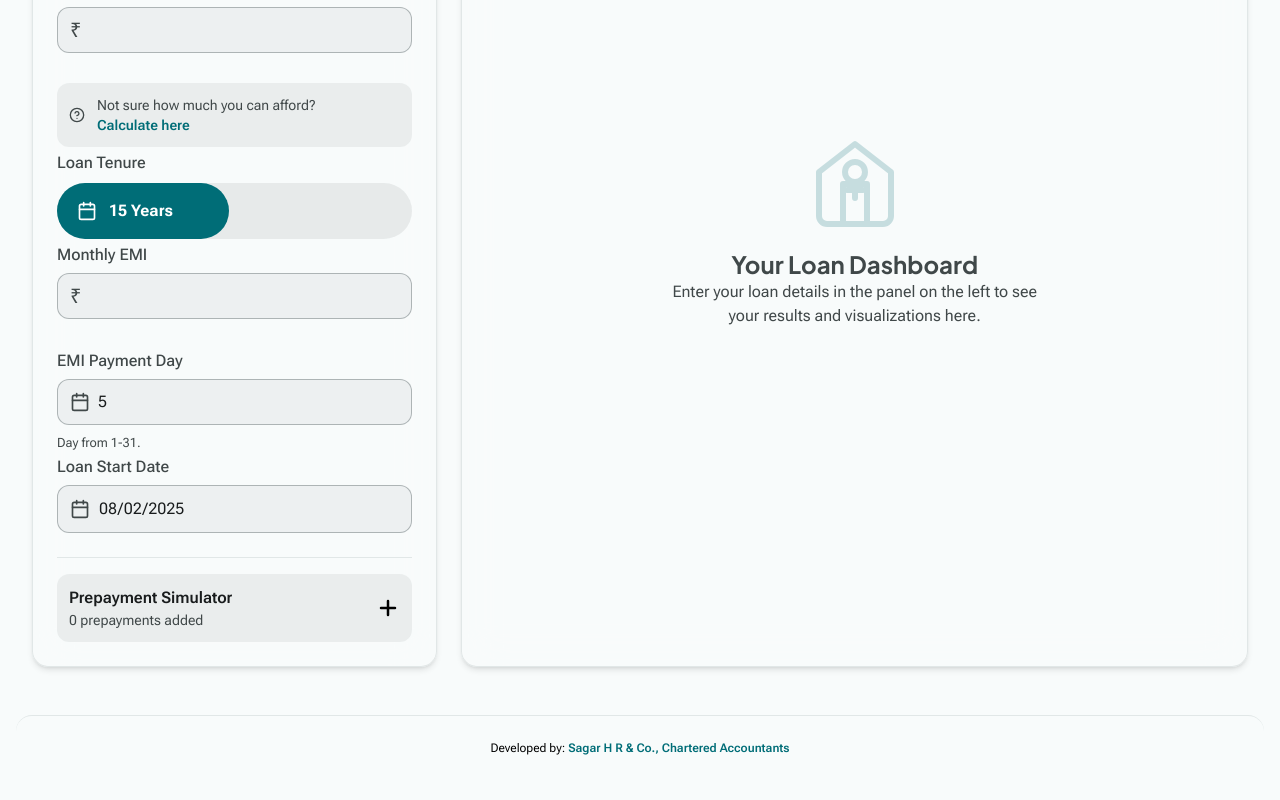
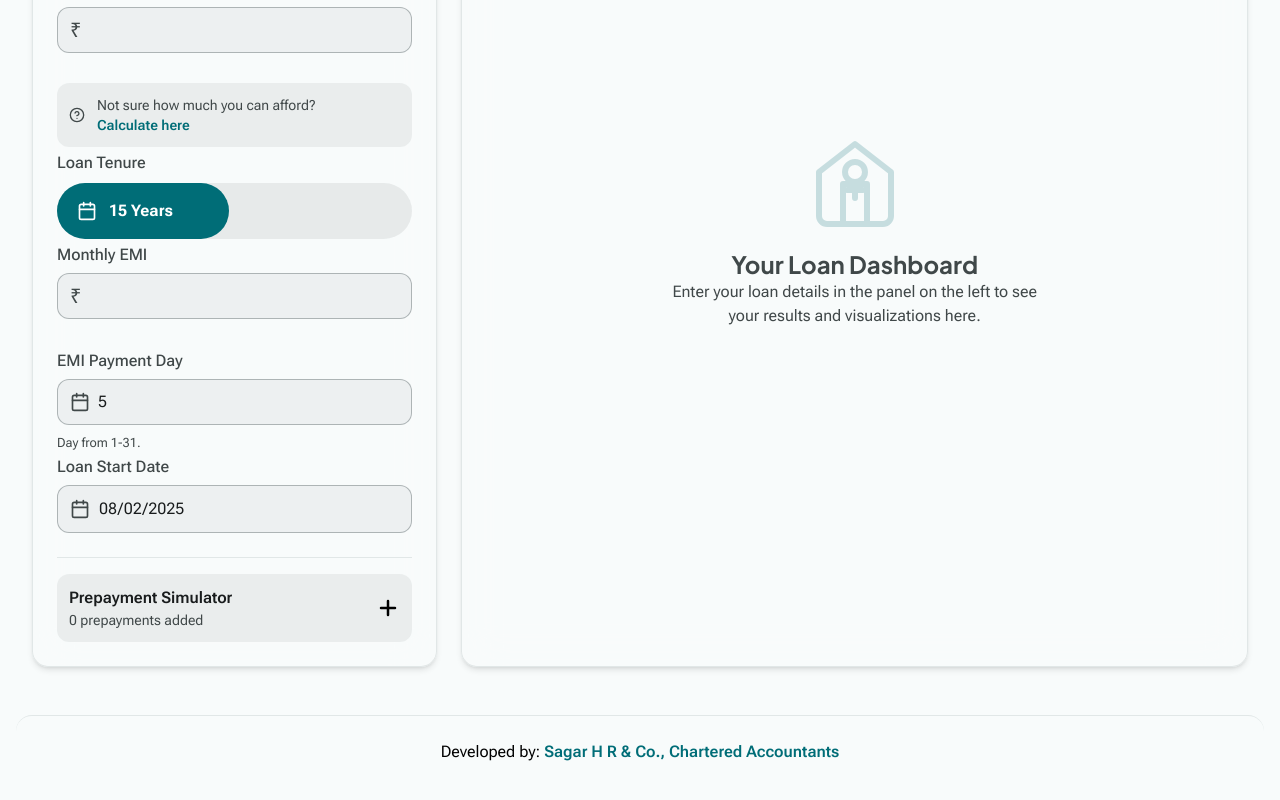
Before and after one commit to hrsagar28/loan-calculator-app, a React (Create React App) app: page / in a window 1280 px wide. Shown: the part 366-1166 px from the top of the page. Built offline with nearby package versions, Linux system fonts and the light colour scheme.

Commit message:
Improvements to footer

```diff
--- a/src/components/common/ConfirmationModal.js
+++ b/src/components/common/ConfirmationModal.js
@@ -11,7 +11,7 @@ const ConfirmationModal = ({ isOpen, onClose, onConfirm, title, children, handle
                     <div className="text-on-surface-variant">{children}</div>
                 </div>
                 <div className="p-4 bg-surface-container/50 flex justify-end gap-3 rounded-b-2xl">
-                    <button onClick={handleInteractiveClick(onClose)} className="px-4 py-2 font-bold rounded-full hover:bg-surface-container-highest transition-colors">Cancel</button>
+                    <button onClick={handleInteractiveClick(onClose)} className="px-4 py-2 font-bold rounded-full text-primary hover:bg-surface-container-highest transition-colors">Cancel</button>
                     <button onClick={handleInteractiveClick(onConfirm)} className="px-4 py-2 font-bold rounded-full bg-primary text-on-primary shadow-md hover:opacity-90 transition-opacity active:scale-95">Confirm</button>
                 </div>
             </div>
--- a/src/components/common/ExpressiveSlider.js
+++ b/src/components/common/ExpressiveSlider.js
@@ -17,7 +17,7 @@ const ExpressiveSlider = ({ min, max, step, value, onChange, disabled, icon: Ico
 
         if (newValue !== value) {
             // Vibrate with a short, soft pulse on each step change
-            if (navigator.vibrate) navigator.vibrate(3);
+            if (navigator.vibrate) navigator.vibrate(2);
             onChange(newValue);
         }
     }, [min, max, step, value, onChange, disabled]);
@@ -52,7 +52,7 @@ const ExpressiveSlider = ({ min, max, step, value, onChange, disabled, icon: Ico
             newValue = Math.max(min, value - step);
         }
         if (newValue !== value) {
-            if (navigator.vibrate) navigator.vibrate(3);
+            if (navigator.vibrate) navigator.vibrate(2);
             onChange(newValue);
         }
     };
--- a/src/components/layout/Footer.js
+++ b/src/components/layout/Footer.js
@@ -5,7 +5,7 @@ const Footer = () => {
         <footer className="mt-auto p-2 md:p-4 no-print">
             <div className="max-w-8xl mx-auto text-center text-on-surface-variant/80 p-4 md:p-6 bg-surface-container/50 border-t border-outline-variant rounded-2xl">
                 <div className="flex flex-col md:flex-row justify-center items-center gap-4">
-                    <div className="text-xs text-center">
+                    <div className="text-center">
                         <p>
                             Developed by: <br className="sm:hidden" />
                             <span className="font-semibold text-primary">Sagar H R & Co., Chartered Accountants</span>
```
